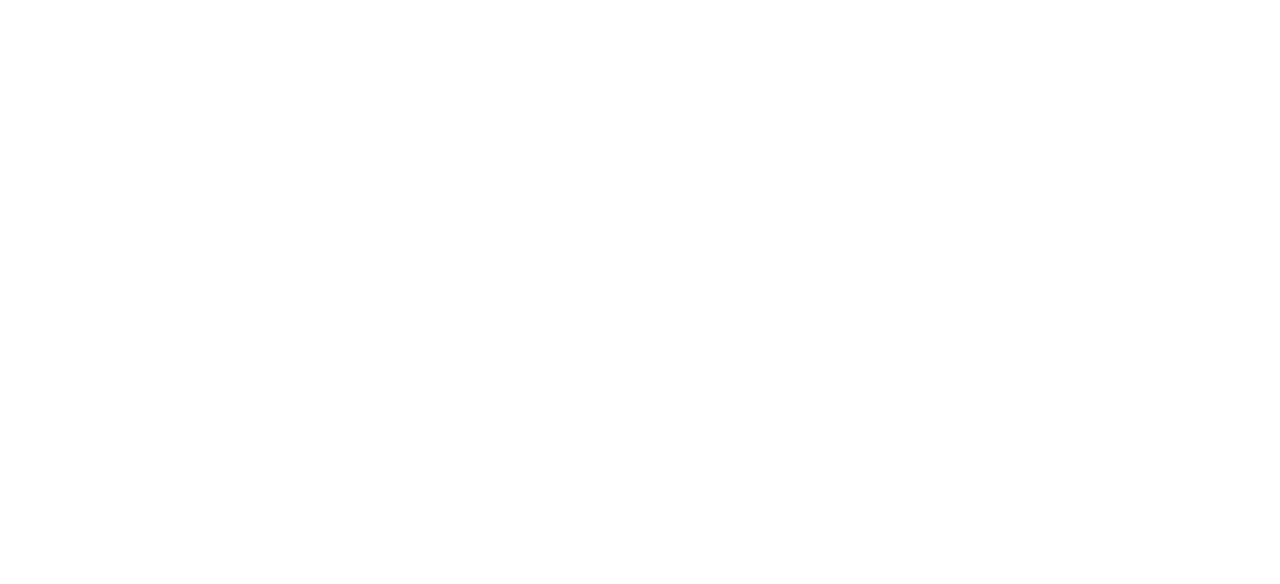
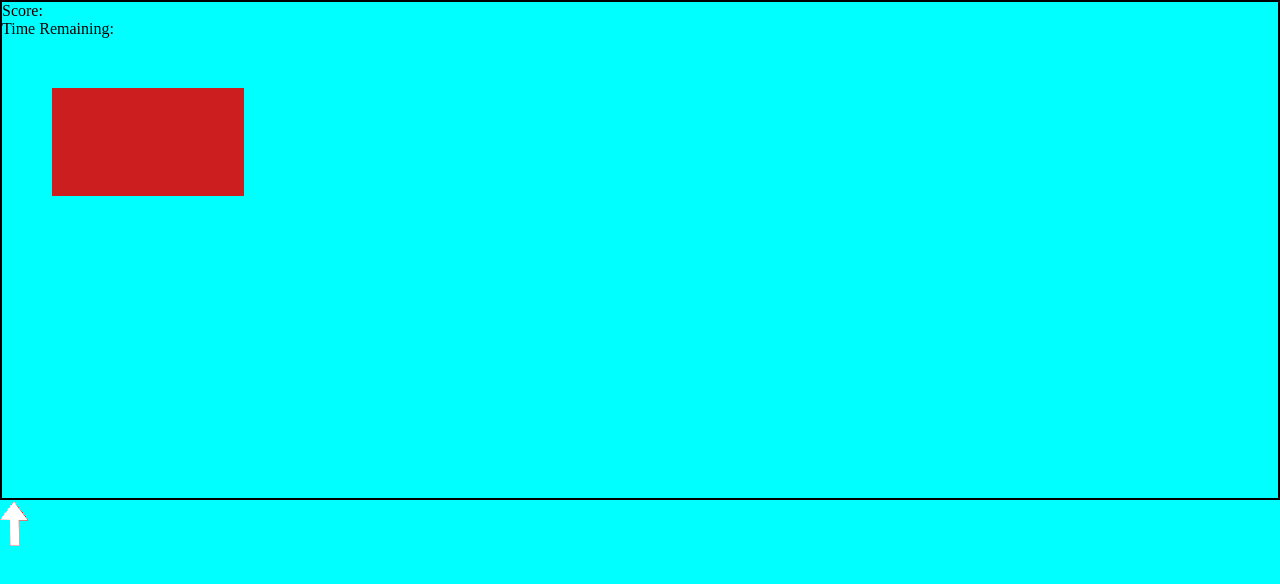
Before and after one commit to BethScarlett/webcrush-project, a website built with Vite: page index.html in a window 1280 px wide. Built offline with nearby package versions, Linux system fonts and the light colour scheme.

Commit message:
Added placeholder elements in the index.html along with basic styling to make them visible. Begun work in getting player to move position when an arrow is clicked. Finally wrote out work to be completed in ToDo file

```diff
--- a/index.html
+++ b/index.html
@@ -1,4 +1,4 @@
-<!doctype html>
+<!DOCTYPE html>
 <html lang="en">
   <head>
     <meta charset="UTF-8" />
@@ -9,5 +9,31 @@
   <body>
     <div id="app"></div>
     <script type="module" src="/src/main.ts"></script>
+    <!-- Potentially may need another div to contain everything -->
+    <div class="game-display">
+      <div>
+        <p>Score:</p>
+        <p>Time Remaining:</p>
+      </div>
+      <!-- TODO: Move player spawn into typescript and create using .innerHTML -->
+      <img
+        src="./src/Images/player-placeholder.png"
+        alt="player character"
+        class="game-display__player"
+      />
+    </div>
+    <div class="game-controls">
+      <div class="game-controls__arrows">
+        <img
+          src="./src/Images/arrow-placeholder.png"
+          alt=""
+          class="game-controls__arrows--arrow"
+        />
+        <!-- <img src="./src/Images/arrow-placeholder.png" alt="" />
+        <img src="./src/Images/arrow-placeholder.png" alt="" />
+        <img src="./src/Images/arrow-placeholder.png" alt="" /> -->
+      </div>
+      <img src="" alt="" />
+    </div>
   </body>
 </html>
--- a/src/Styling/main.scss
+++ b/src/Styling/main.scss
@@ -0,0 +1,20 @@
+* {
+  margin: 0;
+  padding: 0;
+  box-sizing: border-box;
+}
+
+body {
+  background-color: aqua;
+}
+
+.game-display {
+  height: 500px;
+  border: 2px solid black;
+}
+
+.game-display__player {
+  position: relative;
+  left: 50px;
+  top: 50px;
+}
--- a/src/main.ts
+++ b/src/main.ts
@@ -1 +1,21 @@
 import "./Styling/main.scss";
+
+const player = document.querySelector<HTMLImageElement>(
+  ".game-display__player"
+);
+const gameDisplay = document.querySelector(".game-display");
+const arrowButton = document.querySelector(".game-controls__arrows--arrow");
+
+if (!arrowButton || !gameDisplay) {
+  throw new Error("Error with arrows");
+}
+
+if (!player) {
+  throw new Error("Error with player");
+}
+
+const handlePlayerMove = () => {
+  console.log("Moving");
+};
+
+arrowButton.addEventListener("click", handlePlayerMove);
```
Also changed, not shown: src/Images/arrow-placeholder.png (added), src/Images/player-placeholder.png (added), 1 other file.
